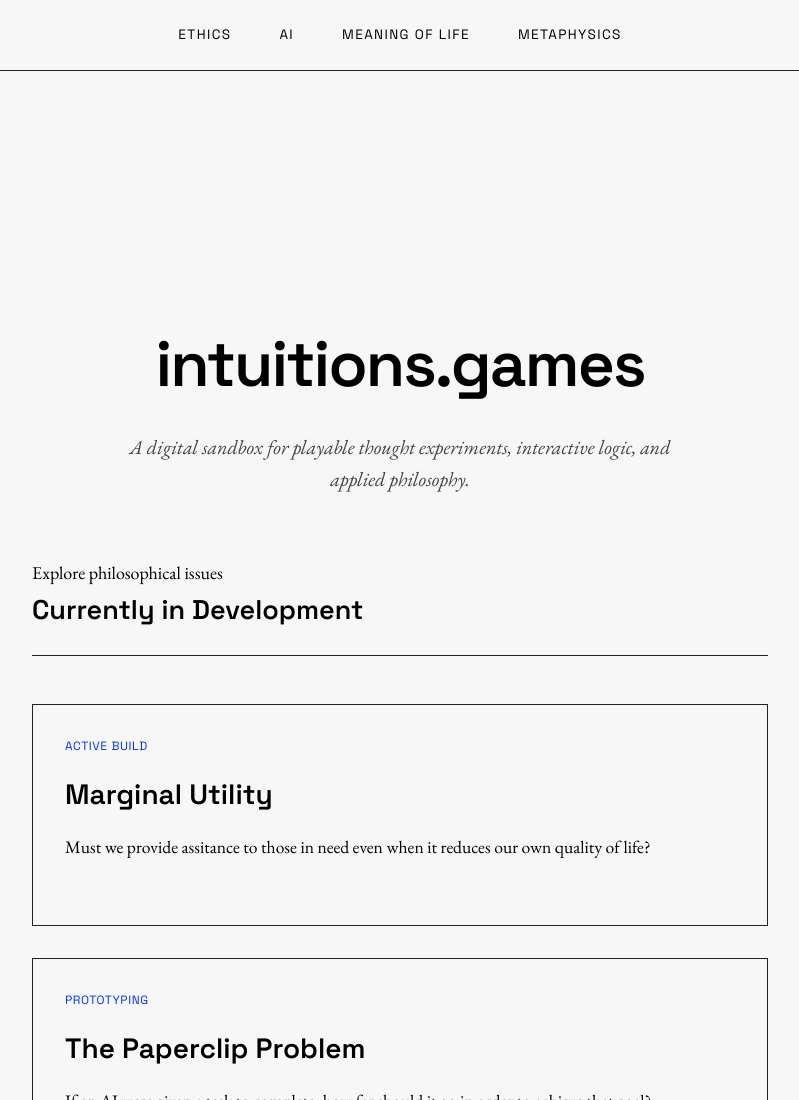
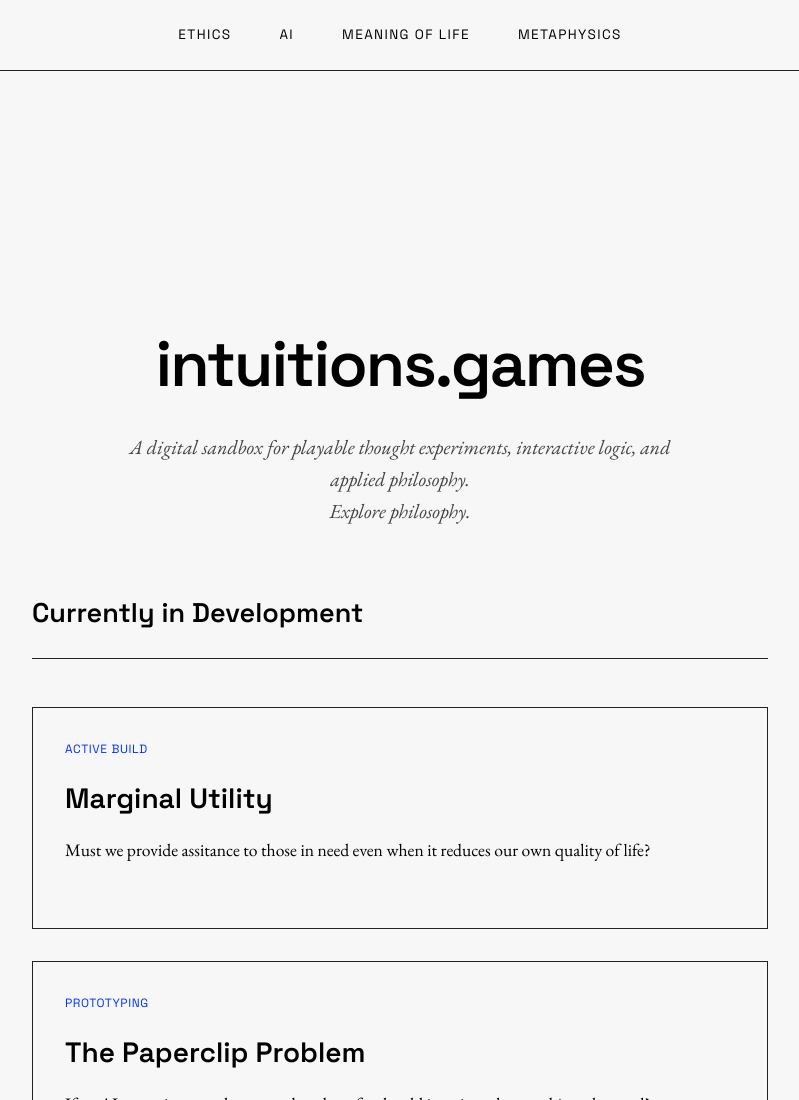
Before and after one commit to kevinjpatton/intuitionsdotgames, a plain HTML site: page index.html in a window 1280 px wide. Shown: the top 1100 px of the page, without its empty margins (240-1039 px from the left). Drawn offline with nearby package versions, Linux system fonts and the light colour scheme.

Commit message:
Update index.html

```diff
--- a/index.html
+++ b/index.html
@@ -46,12 +46,8 @@
                 </svg>
             </div>
             <h1 class="site-title">intuitions.games</h1>
-            <p class="subtitle">A digital sandbox for playable thought experiments, interactive logic, and applied philosophy.</p>
+            <p class="subtitle">A digital sandbox for playable thought experiments, interactive logic, and applied philosophy.<br>Explore philosophy.</p>
         </header>
-
-        <section class="about fade-in delay-1">
-            <p>Explore philosophical issues</p>
-        </section>
 
         <section class="projects fade-in delay-2">
             <h2 class="section-header">Currently in Development</h2>
```
